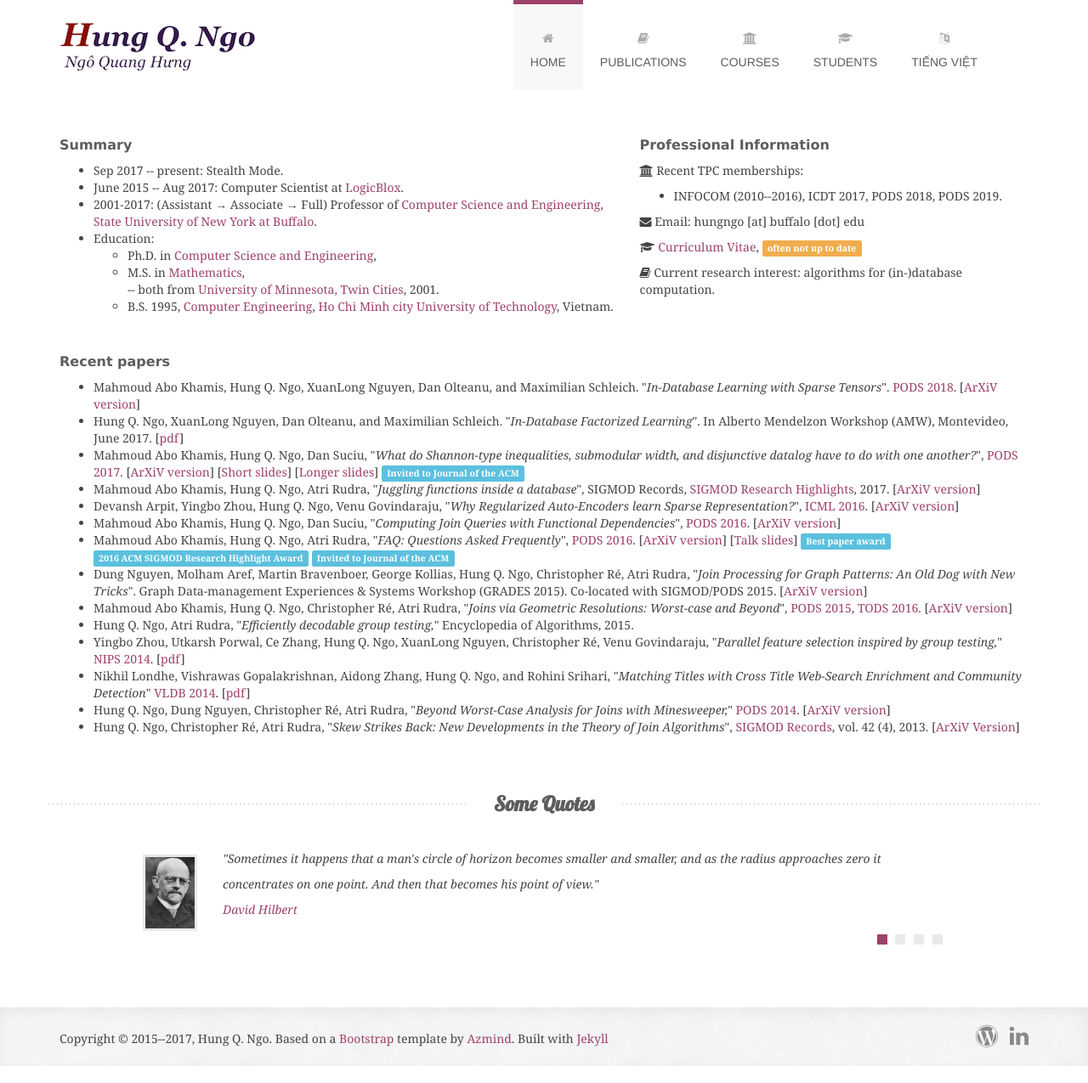
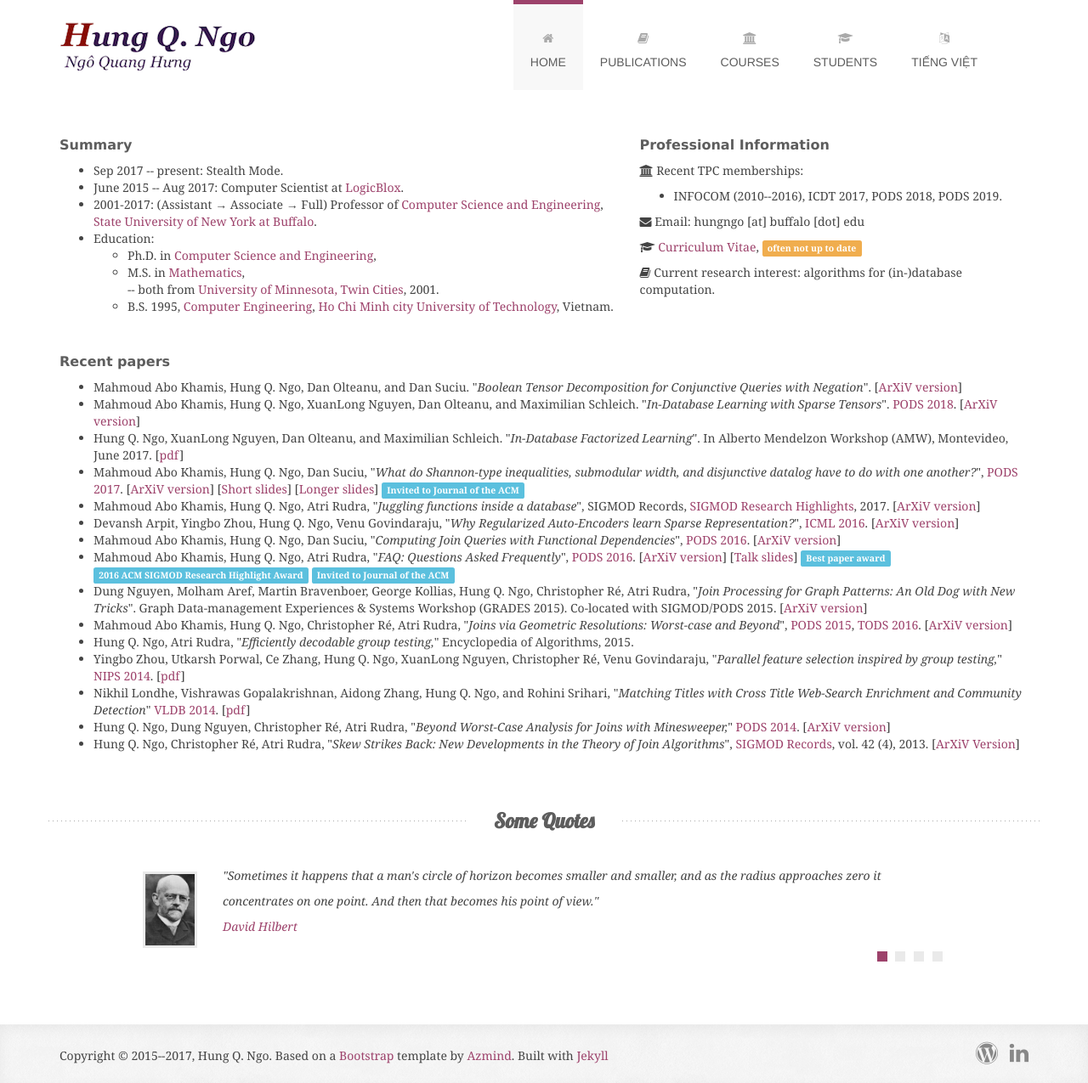
Before and after one commit to hung-q-ngo/hung-q-ngo.github.io, a Jekyll site: the page built from index.html, in a window 1280 px wide. Shown: the whole page at 85% size. Built offline with Jekyll 4.4.1, drawn with Linux system fonts in a browser that asks for light colours; some web fonts are replaced.

Commit message:
added a paper

```diff
--- a/_data/my_papers.yml
+++ b/_data/my_papers.yml
@@ -1,3 +1,7 @@
+- authors: Mahmoud Abo Khamis, Hung Q. Ngo, Dan Olteanu, and Dan Suciu
+  title: "Boolean Tensor Decomposition for Conjunctive Queries with Negation"
+  year: 2018
+  arxiv-link: https://arxiv.org/abs/1712.07445
 - authors: Hung Q. Ngo, Ely Porat, Christopher Re, and Atri Rudra
   title: "Worst Case Optimal Join Algorithms"
   journal: Journal of the ACM. Accepted.
--- a/index.html
+++ b/index.html
@@ -50,6 +50,9 @@ title: Home
       <div class="container">
       <h3>Recent papers</h3>
       <ul>
+        <li> Mahmoud Abo Khamis, Hung Q. Ngo, Dan Olteanu, and Dan Suciu.
+           "<em>Boolean Tensor Decomposition for Conjunctive Queries with Negation</em>".
+           [<a href="https://arxiv.org/abs/1712.07445">ArXiV version</a>]
         <li> Mahmoud Abo Khamis, Hung Q. Ngo, XuanLong Nguyen, Dan Olteanu, and Maximilian Schleich.
            "<em>In-Database Learning with Sparse Tensors</em>".
              <a href="http://www.sigmod2018.org">PODS 2018</a>.
```
